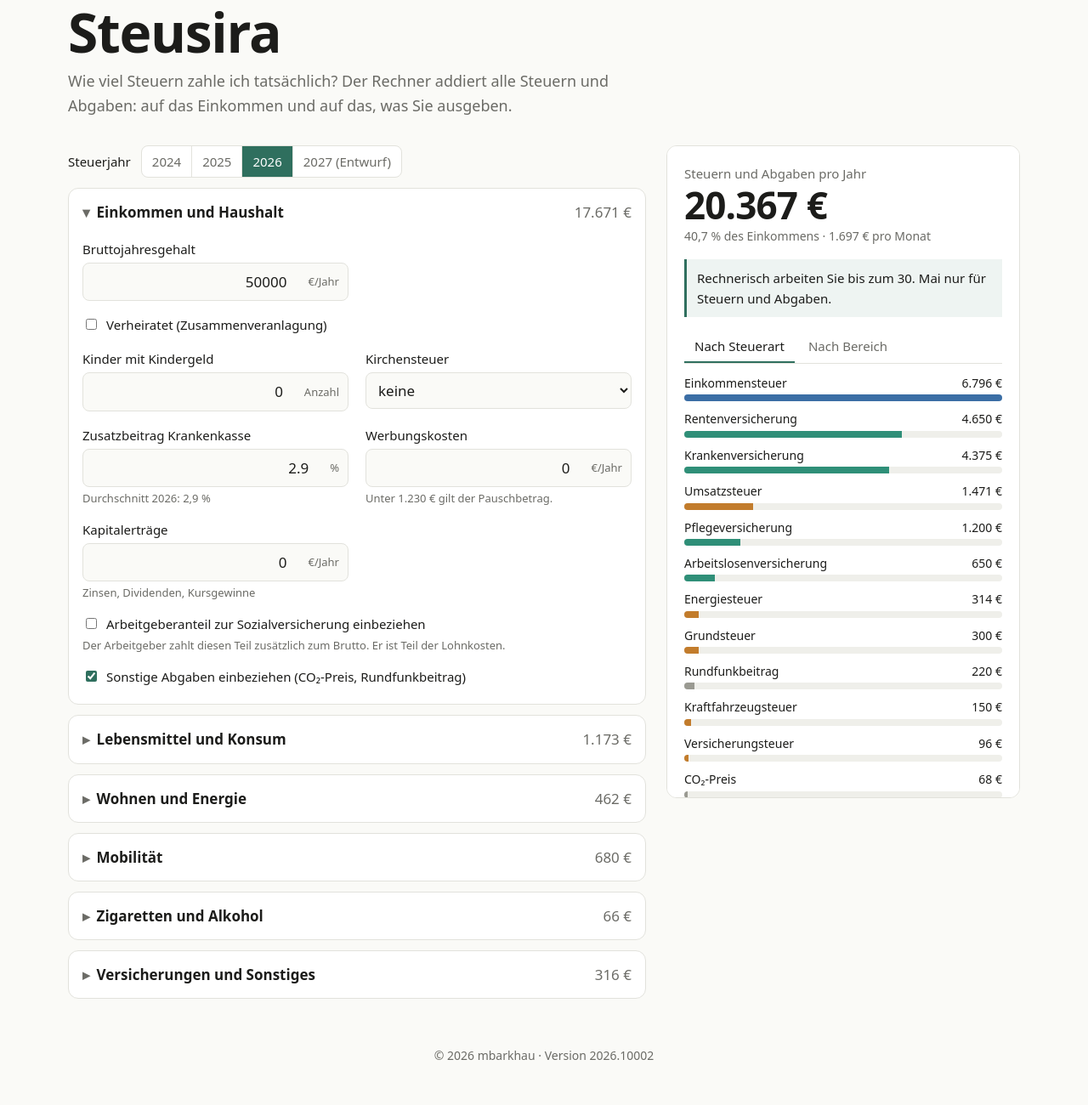
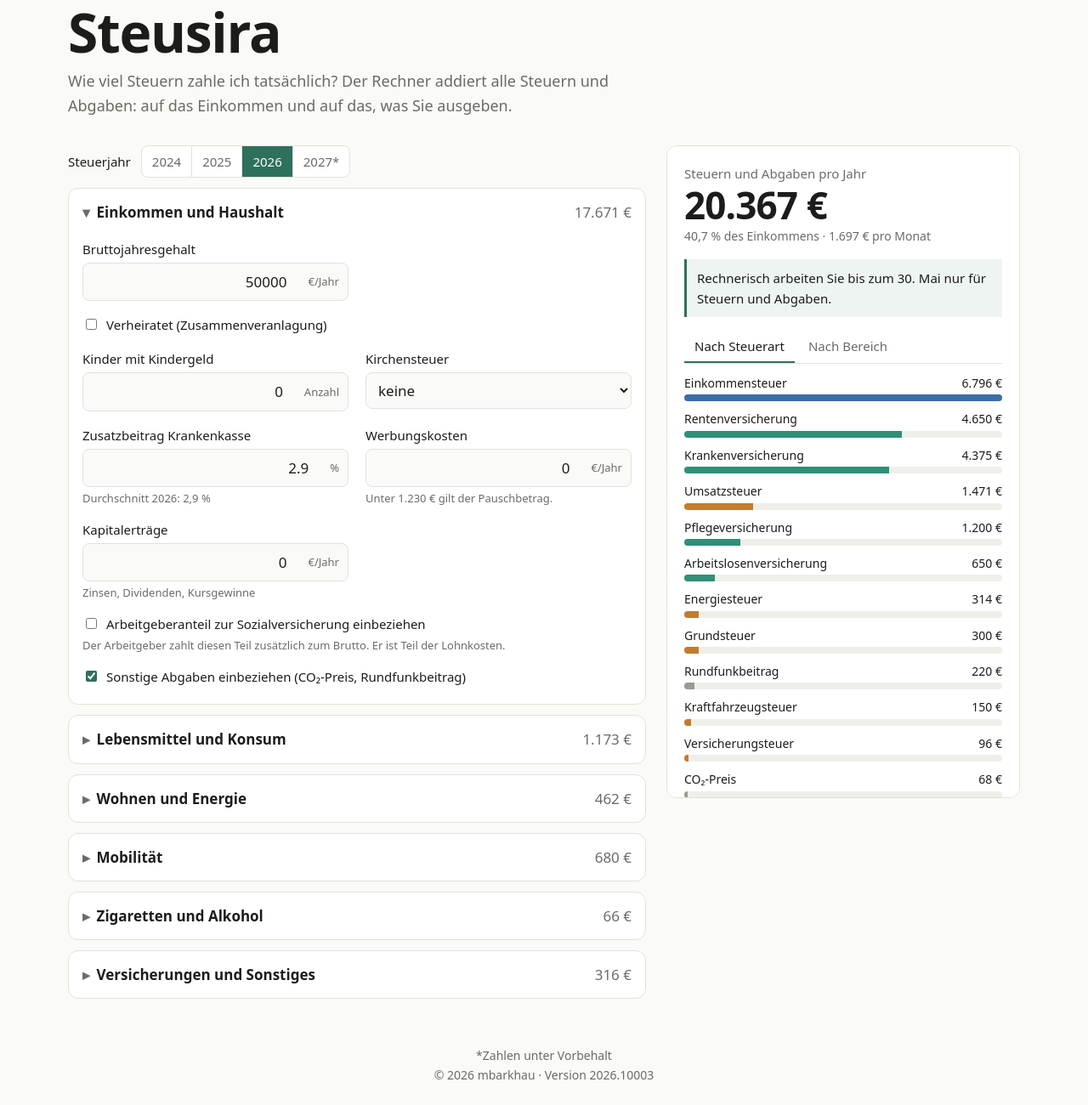
Before and after one commit to mbarkhau/steusira, a website with bundled scripts: page public/index.html in a window 1280 px wide. Shown: the part 29-1329 px from the top of the page at 85% size. Before the commit the page ends 1307 px from the top, so only its background shows below. Built offline with nearby package versions, Linux system fonts and the light colour scheme.

Commit message:
Mark the draft year with an asterisk and add a footer note
Co-Authored-By: Claude Opus 5.5 <noreply@anthropic.com>
Claude-Session: https://claude.ai/code/session_013qPX6R1rXiNqxuen1cQeGv

```diff
--- a/public/index.html
+++ b/public/index.html
@@ -65,7 +65,8 @@
   </main>
   <div class="leiste" id="leiste" aria-hidden="true"></div>
   <footer>
-    <p>&copy; <span id="year">2026</span> mbarkhau · Version 2026.10002</p>
+    <p>*Zahlen unter Vorbehalt</p>
+    <p>&copy; <span id="year">2026</span> mbarkhau · Version 2026.10003</p>
   </footer>
   <script>document.getElementById("year").textContent = new Date().getFullYear();</script>
 </body>
--- a/public/rechner.js
+++ b/public/rechner.js
@@ -210,7 +210,7 @@ function baueFeld(f, zustand, p) {
 function baueJahrwahl(zustand) {
   const optionen = JAHRE.map((jahr) => el("label", {},
     el("input", { type: "radio", name: "jahr", value: jahr, checked: zustand.jahr === jahr }),
-    el("span", { text: parameter(jahr).entwurf ? `${jahr} (Entwurf)` : String(jahr) })));
+    el("span", { text: parameter(jahr).entwurf ? `${jahr}*` : String(jahr) })));
   return el("div", { class: "jahrwahl", role: "radiogroup", "aria-labelledby": "jahrwahl-titel" },
     el("span", { id: "jahrwahl-titel", text: "Steuerjahr" }),
     el("div", { class: "jahre" }, ...optionen));
```
Also changed, not shown: CHANGELOG.md, 1 other file.
